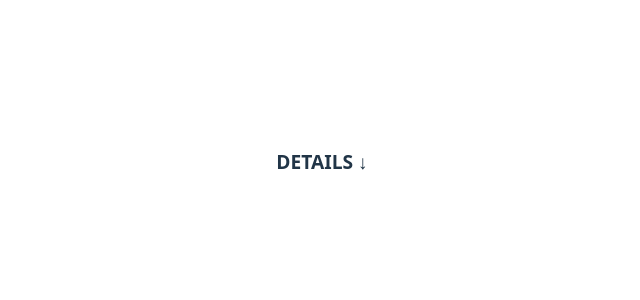
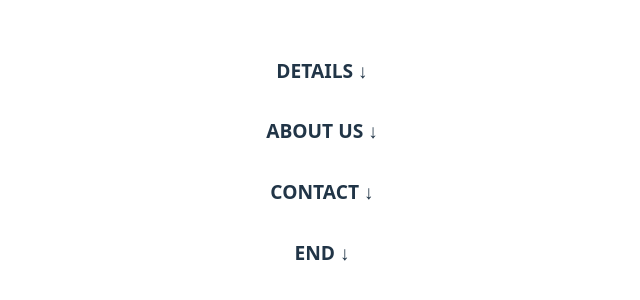
Before and after one commit to Daniel-derf/react-accordion, a React (Vite) app: page / in a window 1280 px wide. Shown: the part 238-538 px from the top of the page, without its empty margins (318-958 px from the left). Built offline with nearby package versions, Linux system fonts and the light colour scheme.

Commit message:
feat: accordion component replicated

```diff
--- a/src/App.jsx
+++ b/src/App.jsx
@@ -3,10 +3,17 @@ import "./App.css";
 // components
 import Accordion from "./components/Accordion";
 
+const CONTENT = `Lorem ipsum dolor sit amet, consectetur adipiscing elit. Nunc nisl arcu, cursus scelerisque lorem in, pulvinar tincidunt erat. Duis varius commodo varius. Ut interdum lectus ut metus tempus viverra. Quisque quis luctus magna, sit amet tincidunt urna. Aenean eget sollicitudin mi. Praesent ultricies maximus lectus, et efficitur nisl tempor eget. Nullam at massa erat. Fusce semper vitae nisi sit amet egestas. Fusce sed eros nunc. Donec ut ante tempus, convallis eros vitae, commodo lectus. In molestie ipsum nec bibendum hendrerit. Nunc eleifend diam vehicula scelerisque malesuada. Aliquam erat volutpat. Donec vitae purus diam. Sed sed lacinia tellus.
+
+Pellentesque venenatis, ante volutpat sodales molestie, velit metus volutpat velit, nec hendrerit risus metus vitae ante. Sed eleifend eros in erat cursus accumsan. Proin vel commodo metus. Vestibulum cursus pretium viverra. Quisque eu sagittis est. Aenean tempor felis leo, sit amet mollis quam dignissim ac. Pellentesque lacinia enim et varius placerat.`;
+
 function App() {
   return (
     <>
-      <Accordion />
+      <Accordion title="DETAILS" content={CONTENT} />
+      <Accordion title="ABOUT US" content={CONTENT} />
+      <Accordion title="CONTACT" content={CONTENT} />
+      <Accordion title="END" content={CONTENT} />
     </>
   );
 }
--- a/src/components/Accordion.jsx
+++ b/src/components/Accordion.jsx
@@ -14,23 +14,16 @@ function useAccordion() {
   return { isOpen, changeVisibility, className };
 }
 
-function Accordion() {
+function Accordion({ title, content }) {
   const { isOpen, changeVisibility, className } = useAccordion();
 
   return (
     <>
       <h2 className="section" onClick={changeVisibility}>
-        DETAILS {!isOpen ? <>↓</> : <>↑</>}
+        {title} {!isOpen ? <>↓</> : <>↑</>}
       </h2>
       <div className={className}>
-        <p>
-          Lorem ipsum dolor sit amet, consectetur adipiscing elit. Ut quam tellus, ultrices quis lorem sit amet, laoreet
-          interdum nulla. Vivamus velit mauris, egestas at felis ac, rutrum semper dolor. Pellentesque iaculis diam
-          nibh, nec egestas tortor venenatis vitae. Quisque tellus urna, ultrices non blandit at, laoreet lacinia leo.
-          Aliquam aliquet nisi vehicula est aliquet pulvinar bibendum eget magna. Pellentesque et quam justo. Duis at
-          felis ultricies, blandit massa iaculis, tincidunt neque. Proin non nunc vitae dui faucibus rutrum ac nec dui.
-          Mauris vulputate sit amet ante vel feugiat. Donec sit amet fringilla diam, in euismod turpis.
-        </p>
+        <p>{content}</p>
       </div>
     </>
   );
```
